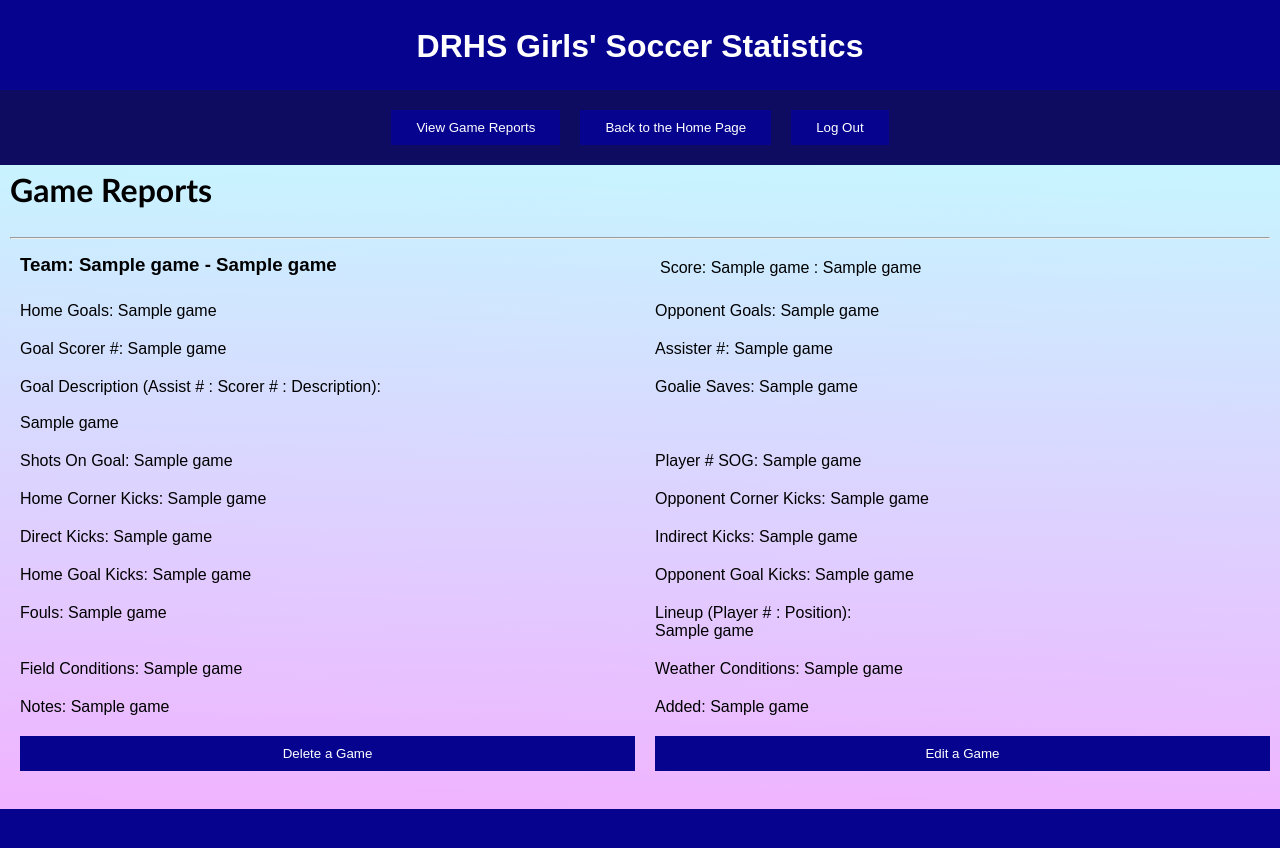
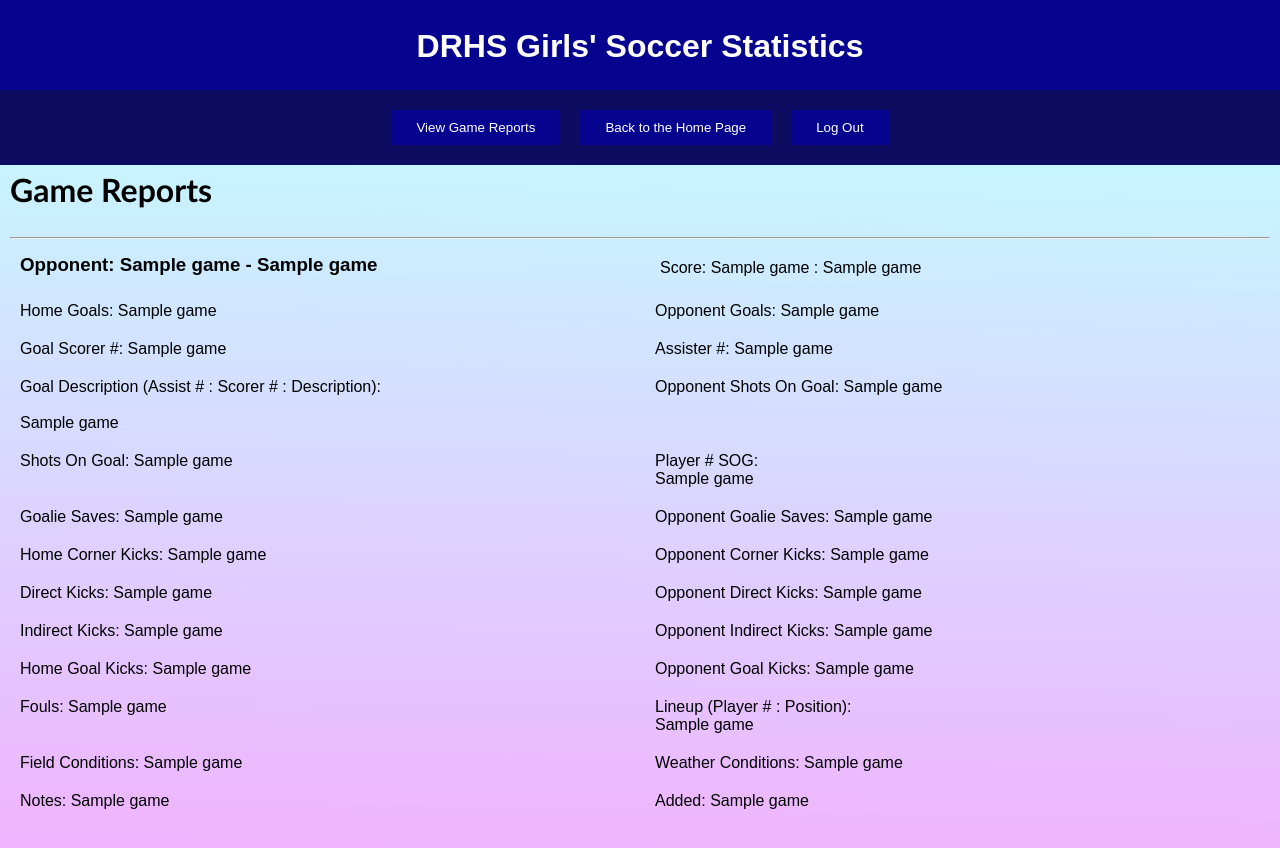
Before and after one commit to mopaws/SoccerStats, a Flask app: template templates/gameReport.html in a window 1280 px wide. Before the commit the page ends 809 px from the top, so only its background shows below. Run offline with Flask 3, Linux system fonts and the light colour scheme; the template is opened without the code that fills it: most values are stand-ins (such as "Sample title", 1, 10 or a date in 2020); some libraries are stand-ins or nearby versions.

Commit message:
Update gameReport.html

```diff
--- a/templates/gameReport.html
+++ b/templates/gameReport.html
@@ -7,20 +7,24 @@
 <hr>
         <div class="fieldWrap">
         <div class="wrap">
-            <h3>Team: {{ game[2]}} - {{game[1] }}</h3>
+            <h3>Opponent: {{ game[2]}} - {{game[1] }}</h3>
             <div><p class = "italics">Score: {{ game[3]}} : {{game[4] }}</p></div>
             <p class="italics">Home Goals: {{ game[3] }}</p>
             <p class="italics">Opponent Goals: {{ game[4] }}</p>
             <p class="italics">Goal Scorer #: {{ game[5] }}</p>
             <p class="italics">Assister #: {{ game[6] }}</p>
             <p class = "italics, line">Goal Description (Assist # : Scorer # : Description): <br><br>{{ game[7] }}</p>
+            <p class = "italics">Opponent Shots On Goal: {{ game[23] }}</p>
+            <p class = "italics">Shots On Goal: {{ game[18] }}</p>
+            <p class = "italics, line">Player # SOG: <br>{{ game[19] }}</p>
             <p class = "italics">Goalie Saves: {{ game[8] }}</p>
-            <p class = "italics">Shots On Goal: {{ game[18] }}</p>
-            <p class = "italics, line">Player # SOG: {{ game[19] }}</p>
+            <p class = "italics">Opponent Goalie Saves: {{ game[26] }}</p>
             <p class = "italics">Home Corner Kicks: {{ game[9] }}</p>
             <p class = "italics">Opponent Corner Kicks: {{ game[10] }}</p>
             <p class = "italics">Direct Kicks: {{ game[20] }}</p>
+            <p class = "italics">Opponent Direct Kicks: {{ game[24] }}</p>
             <p class = "italics">Indirect Kicks: {{ game[21] }}</p>
+            <p class = "italics">Opponent Indirect Kicks: {{ game[25] }}</p>
             <p class = "italics">Home Goal Kicks: {{ game[12] }}</p>
             <p class = "italics">Opponent Goal Kicks: {{ game[13] }}</p>
             <p class = "italics">Fouls: {{ game[11] }}</p>
@@ -30,10 +34,11 @@
             <p class = "italics, line">Notes: {{ game[22] }}</p>
             <p class = "italics">Added: {{ game[17] }}</p>
 
-
-
+            {% if current_user.isadmin %}
             <button><a  class = "box" href="{{ url_for('deleteGame', id=game[0]) }}">Delete a Game</a></button>
             <button><a  class = "box" href="{{ url_for('editGames', id=game[0]) }}">Edit a Game</a></button>
+            {% endif %}
+
         </div>
 
         </div>
```
